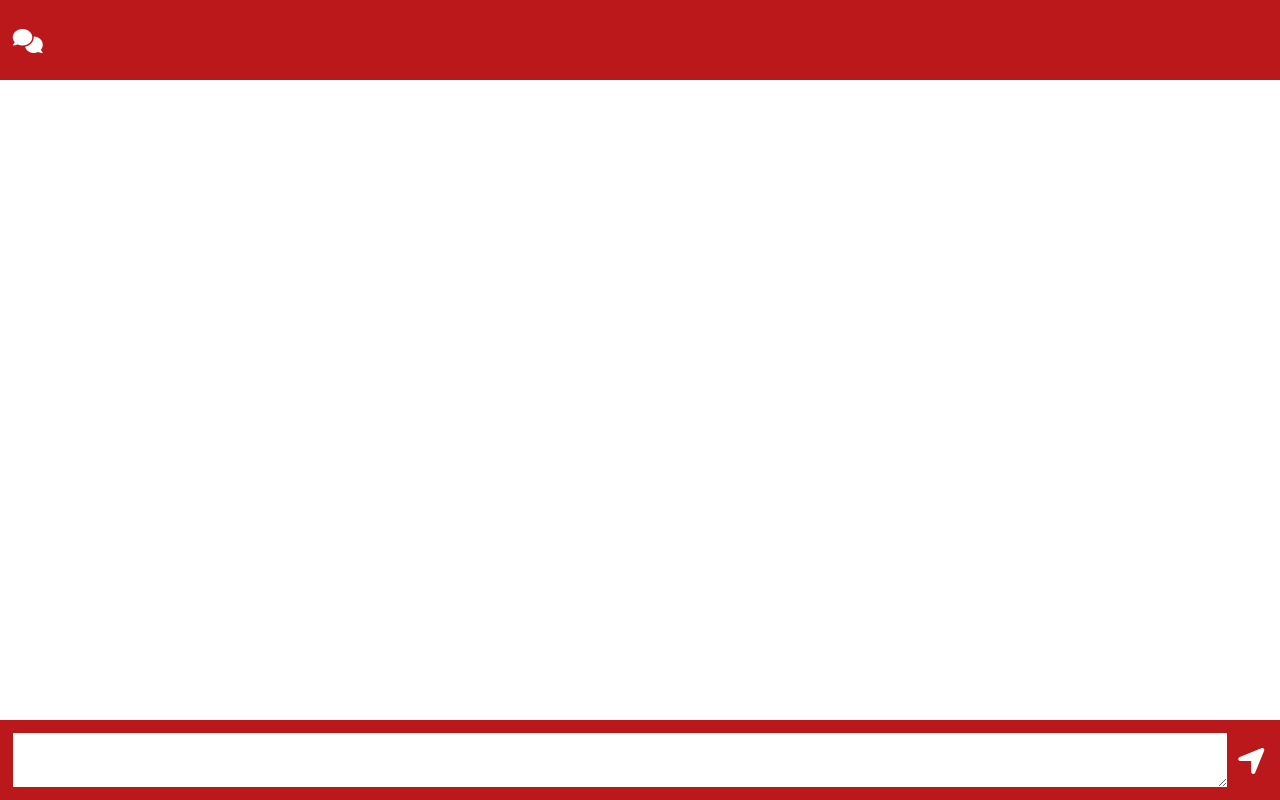
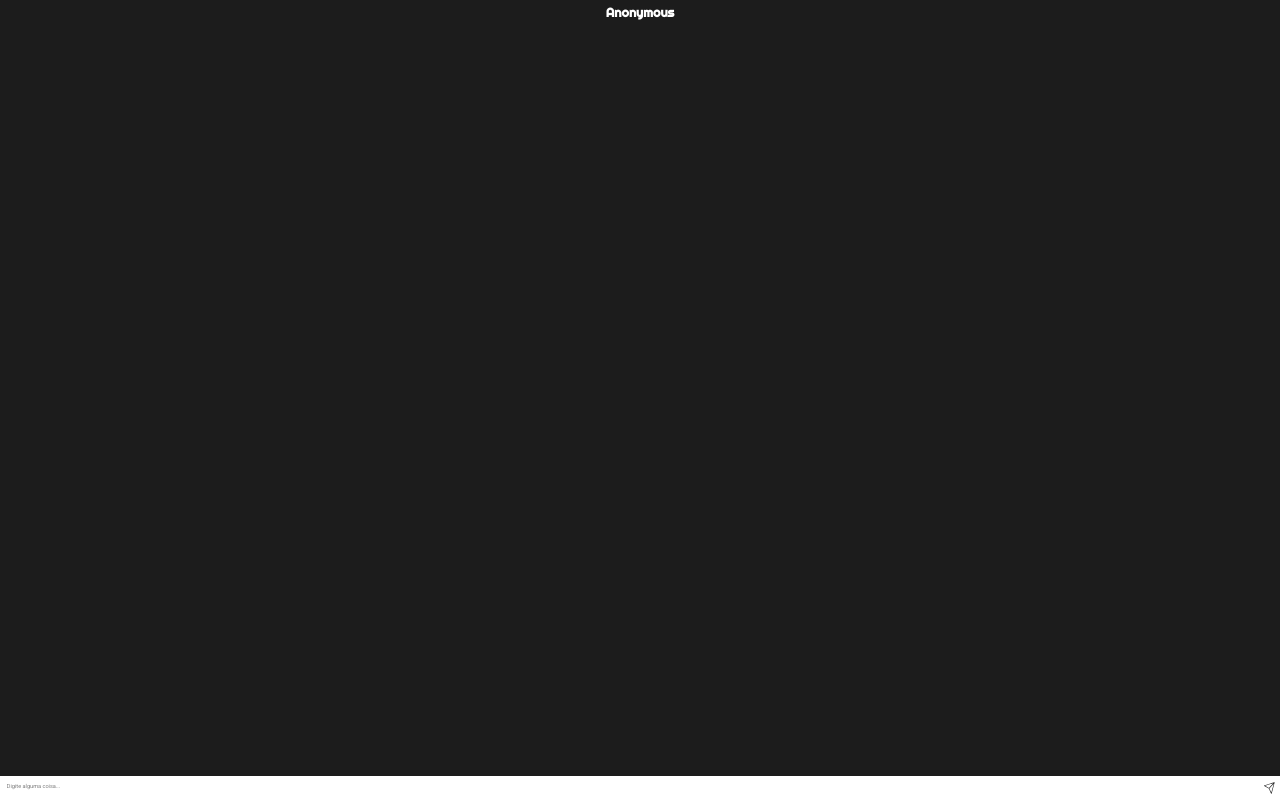
Before and after one commit to renato3x/js-web-chat, a website: page src/views/index.html in a window 1280 px wide. Drawn offline with nearby package versions, Linux system fonts and the light colour scheme.

Commit message:
Updating chat styles

```diff
--- a/src/public/styles/global.css
+++ b/src/public/styles/global.css
@@ -1,23 +1,29 @@
-@import url('https://fonts.googleapis.com/css2?family=Open+Sans:wght@400;500;600;700;800&display=swap');
+@import url('https://fonts.googleapis.com/css2?family=Open+Sans:wght@400;500;600;700;800&family=Righteous&display=swap');
+@import url('https://fonts.googleapis.com/css2?family=Open+Sans:wght@400;500;600;700;800&family=Righteous&family=Roboto&display=swap');
 
 :root {
-  --black-primary: #ba181b;
-  --white: #ffffff;
-}
-
-* {
-  color: var(--white);
-  font-family: 'Open Sans', sans-serif;
+  --bg-color: #1C1C1C;
+  --txt-color: #fff;
+  --msg-received-bg: #696969;
+  --msg-sended-bg: #4f4f4f;
 }
 
 html {
   font-size: 16px;
 }
 
+* {
+  font-family: 'Roboto', sans-serif;
+  color: var(--txt-color);
+}
+
+h1 {
+  font-family: 'Righteous', sans-serif !important;
+}
+
 body {
-  height: 100vh;
-  max-height: 100vh;
   margin: 0;
   padding: 0;
   box-sizing: border-box;
+  background: var(--bg-color);
 }
--- a/src/public/styles/index.css
+++ b/src/public/styles/index.css
@@ -1,54 +1,63 @@
-main.container {
-  height: 100%;
+main#chat {
+  height: 100vh;
   display: grid;
-  grid-template-columns: 1fr;
-  grid-template-rows: 10% 80% 10%;
+  grid-template-rows: 1.5rem 1fr 1.5rem;
   grid-template-areas:
-  'nav'
-  'chat'
-  'input-area';
+  'header'
+  'messages'
+  'inputs';
 }
 
-.navbar {
-  grid-area: nav;
-  background: var(--black-primary);
+#header {
+  grid-area: header;
   box-sizing: border-box;
-  padding: 0 .8rem 0 .8rem;
-  display: flex;
-  justify-content: flex-start;
-  align-items: center;
+  padding: .25rem;
 }
 
-.navbar-logo {
-  font-size: 1.5rem;
-  cursor: pointer;
+#header h1 {
+  font-size: .8rem;
+  margin: 0;
+  text-align: center;
 }
 
-.input-area {
-  grid-area: input-area;
-  background: var(--black-primary);
-  box-sizing: border-box;
-  padding: .8rem;
-  display: flex;
-  justify-content: space-evenly;
+#messages {
+  grid-area: messages;
 }
 
-.input-area #input-text {
-  flex-grow: 1;
-  background: var(--white);
-  color: black;
-  margin-right: .5rem;
-  outline: none;
-  border: none;
-  font-size: .9rem;
+#inputs {
+  grid-area: inputs;
+  background: #fff;
+  display: flex;
+  padding: .3rem;
+  box-sizing: border-box;
 }
 
-.input-area #send {
+#txt-message {
+  flex-grow: 1;
+  outline: none;
+  font-size: .35rem;
+  resize: none;
+  border: none;
+  color: #000;
+  overflow-x: hidden;
+}
+
+#txt-message::placeholder {
+  color: #808080;
+}
+
+#send {
+  height: 100%;
+  width: fit-content;
+  font-size: 0;
+  padding: 0;
   background: transparent;
   border: none;
   cursor: pointer;
-  width: 2rem;
-  font-size: 2rem;
-  margin: 0;
-  padding: 0;
+  outline: none;
 }
+
+#send img {
+  width: .7rem;
+  height: .7rem;
+}
--- a/src/views/index.html
+++ b/src/views/index.html
@@ -4,23 +4,22 @@
     <meta charset="UTF-8">
     <meta http-equiv="X-UA-Compatible" content="IE=edge">
     <meta name="viewport" content="width=device-width, initial-scale=1.0">
-    <title>Chat</title>
     <link rel="stylesheet" href="/styles/global.css">
     <link rel="stylesheet" href="/styles/index.css">
-    <link rel="stylesheet" href="https://cdnjs.cloudflare.com/ajax/libs/font-awesome/6.0.0-beta2/css/all.min.css">
+    <title>Anonymous</title>
   </head>
   <body>
-    <main class="container">
-      <nav class="navbar">
-        <span class="navbar-logo">
-          <i class="fas fa-comments"></i>
-        </span>
-      </nav>
+    <main id="chat">
+      <div id="header">
+        <h1>Anonymous</h1>
+      </div>
+      <div id="messages">
 
-      <div class="input-area">
-        <textarea id="input-text"></textarea>
+      </div>
+      <div id="inputs">
+        <textarea id="txt-message" placeholder="Digite alguma coisa..."></textarea>
         <button id="send">
-          <i class="fas fa-location-arrow"></i>
+          <img src="/img/send.svg" alt="Send message">
         </button>
       </div>
     </main>
```
Also changed, not shown: src/public/img/send.svg (added).
